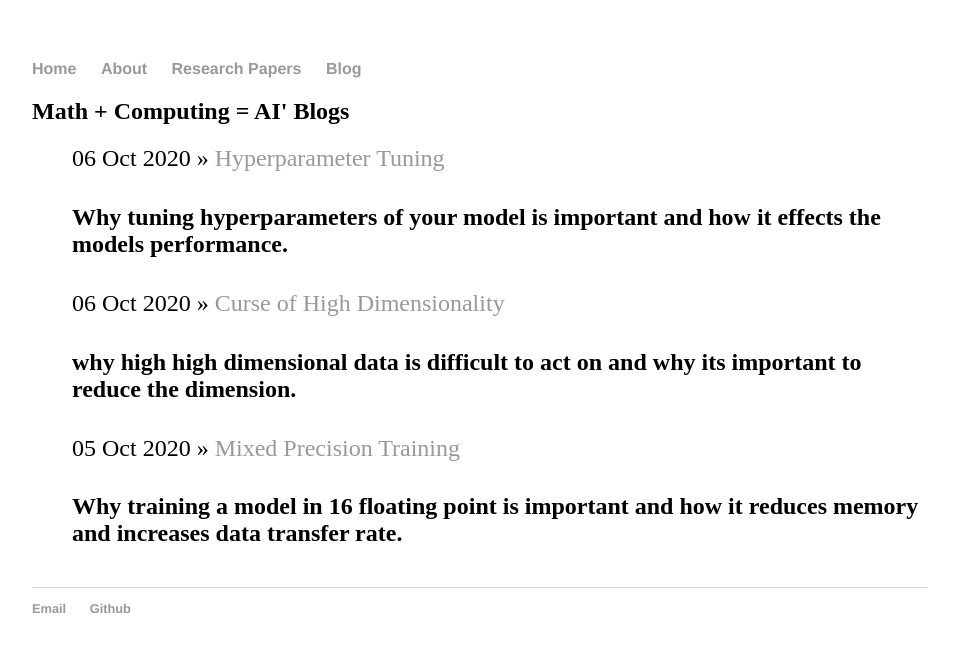
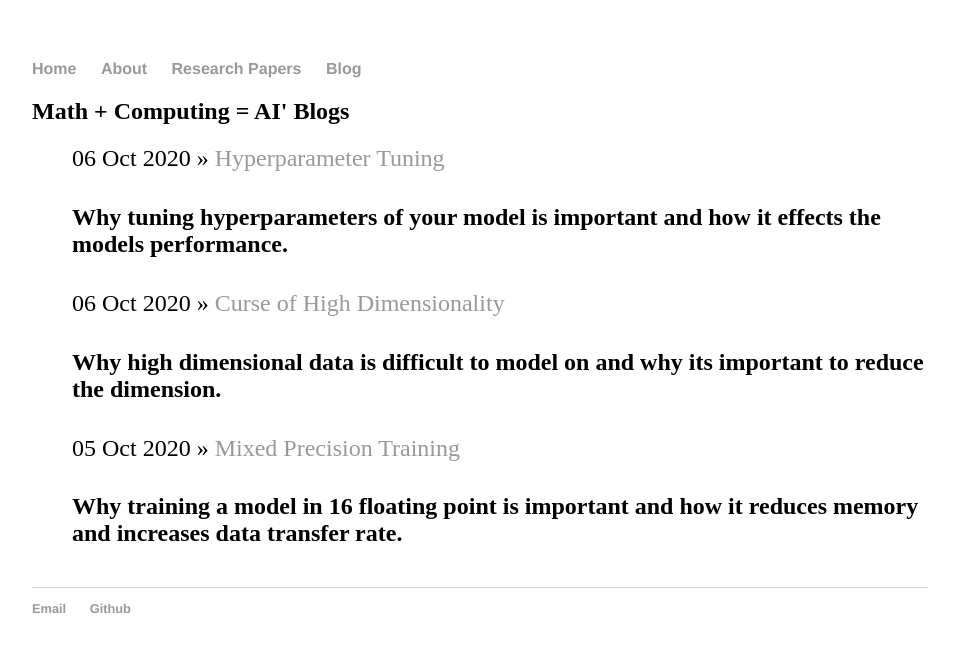
Before and after one commit to Mayurji/mayurji.github.io, a Jekyll site: the page built from blog/index.html, in a window 1280 px wide. Shown: the top 652 px of the page, without its empty margins (160-1114 px from the left). Built offline with Jekyll 4.4.1, drawn with Linux system fonts in a browser that asks for light colours.

Commit message:
Update 2020-10-06-HighDimension.markdown

```diff
--- a/_posts/2020-10-06-HighDimension.markdown
+++ b/_posts/2020-10-06-HighDimension.markdown
@@ -1,7 +1,7 @@
 ---
 layout: post
 title:  Curse of High Dimensionality
-description: why high high dimensional data is difficult to act on and why its important to reduce the dimension.
+description: Why high dimensional data is difficult to model on and why its important to reduce the dimension.
 date:   2020-10-06 13:43:52 +0530
 ---
 
```
